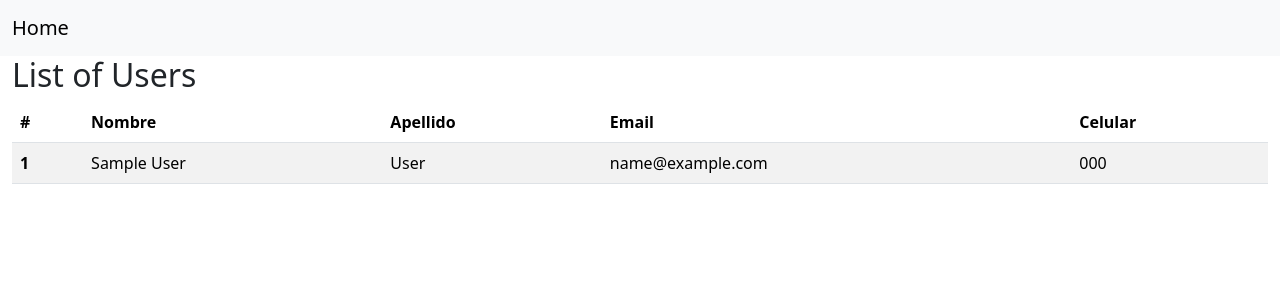
After one commit to panchato/Petru_Webapp, a Flask app: page /list_users in a window 1280 px wide. The commit adds this page. Shown: the top 300 px of the page. Run offline with Flask 3, Linux system fonts and the light colour scheme; tables that the repository leaves empty hold one stand-in row (values such as "Sample post").

Commit message:
Add user interface and minor changes

```diff
--- a/app/routes.py
+++ b/app/routes.py
@@ -3,7 +3,7 @@ import os
 import uuid
 from flask import render_template, redirect, url_for, flash, send_file, request
 from flask_login import login_user, logout_user, login_required, current_user
-from app.forms import LoginForm, AddClientForm, AddGrowerForm, AddVarietyForm, AddRawMaterialPackagingForm, RawMaterialReceptionForm, LotForm, FullTruckWeightForm, LotQCForm
+from app.forms import LoginForm, AddUserForm, AddClientForm, AddGrowerForm, AddVarietyForm, AddRawMaterialPackagingForm, RawMaterialReceptionForm, LotForm, FullTruckWeightForm, LotQCForm
 from app.models import User, Client, Grower, Variety, RawMaterialPackaging, RawMaterialReception, Lot, FullTruckWeight, LotQC
 from app import app, db, bcrypt
 from io import BytesIO
@@ -44,6 +44,28 @@ def logout():
     logout_user()
     flash('Usuario se ha desconectado exitosamente.')
     return redirect(url_for('login'))
+
+@app.route('/add_user', methods=['GET', 'POST'])
+def add_user():
+    form = AddUserForm()
+    if form.validate_on_submit():
+        user = User(
+            name=form.name.data,
+            last_name=form.last_name.data,
+            email=form.email.data,
+            phone_number=form.phone_number.data,
+            password_hash=bcrypt.generate_password_hash(form.password.data),
+        ) # type: ignore
+        db.session.add(user)
+        db.session.commit()
+        flash('User has been added!', 'success')
+        return redirect(url_for('index'))
+    return render_template('add_user.html', title='Add User', form=form)
+
+@app.route('/list_users')
+def list_users():
+    users = User.query.all()  # Fetch all users from the database
+    return render_template('list_users.html', users=users)
 
 @app.route('/add_client', methods=['GET', 'POST'])
 def add_client():
--- a/app/templates/add_grower.html
+++ b/app/templates/add_grower.html
@@ -1,7 +1,7 @@
 {% extends "base.html" %}
 {% block content %}
 <h2>Agregar Nuevo Productor</h2>
-<form method="POST">
+<form method="{{ url_for('add_grower') }}" method="post">
     {{ form.hidden_tag() }}
     <div class="form-group">{{ form.name.label }} {{ form.name(class="form-control") }}</div>
     <div class="form-group">{{ form.tax_id.label }} {{ form.tax_id(class="form-control") }}</div>
--- a/app/templates/add_variety.html
+++ b/app/templates/add_variety.html
@@ -1,7 +1,7 @@
 {% extends "base.html" %}
 {% block content %}
 <h2>Agregar Nueva Variedad</h2>
-<form method="POST">
+<form method="{{ url_for('add_variety') }}" method="post">
     {{ form.hidden_tag() }}
     <div class="form-group">{{ form.name.label }} {{ form.name(class="form-control") }}</div><br>
     <div>{{ form.submit(class="btn btn-primary") }}</div>
--- a/app/templates/base.html
+++ b/app/templates/base.html
@@ -17,6 +17,17 @@
             </button>
             <div class="collapse navbar-collapse" id="navbarSupportedContent">
                 <ul class="navbar-nav me-auto mb-2 mb-lg-0">
+                    {% if current_user.is_authenticated %}
+                    <li class="nav-item dropdown">
+                        <a class="nav-link dropdown-toggle" href="#" role="button" data-bs-toggle="dropdown" aria-expanded="false">
+                            Usuarios
+                        </a>
+                            <ul class="dropdown-menu">
+                                <li><a class="dropdown-item" href="{{ url_for('add_user') }}">Agregar Nuevo Cliente</a></li>
+                                <li><a class="dropdown-item" href="{{ url_for('list_users') }}">Listado de Clientes</a></li>
+                            </ul>
+                    </li>
+                    {% endif %}
                     {% if current_user.is_authenticated %}
                     <li class="nav-item dropdown">
                         <a class="nav-link dropdown-toggle" href="#" role="button" data-bs-toggle="dropdown" aria-expanded="false">
--- a/app/templates/list_clients.html
+++ b/app/templates/list_clients.html
@@ -1,7 +1,6 @@
 {% extends "base.html" %}
 {% block content %}
 <h2>Listado de Clientes</h2>
-
 <table class="table table-striped">
     <thead>
         <tr>
--- a/app/templates/list_growers.html
+++ b/app/templates/list_growers.html
@@ -1,8 +1,7 @@
 {% extends "base.html" %}
 {% block content %}
 <h2>Listado de Productores</h2>
-
-<table class="table">
+<table class="table table-striped">
     <thead>
         <tr>
             <th scope="col">#</th>
--- a/app/templates/list_raw_material_packagings.html
+++ b/app/templates/list_raw_material_packagings.html
@@ -1,8 +1,7 @@
 {% extends "base.html" %}
 {% block content %}
 <h2>Listado de Envases Matera Prima</h2>
-
-<table class="table">
+<table class="table table-striped">
     <thead>
         <tr>
             <th scope="col">#</th>
--- /dev/null
+++ b/app/templates/list_users.html
@@ -0,0 +1,30 @@
+{% extends "base.html" %}
+{% block content %}
+<h2>List of Users</h2>
+<table class="table table-striped">
+    <thead>
+        <tr>
+            <th scope="col">#</th>
+            <th scope="col">Nombre</th>
+            <th scope="col">Apellido</th>
+            <th scope="col">Email</th>
+            <th scope="col">Celular</th>
+        </tr>
+    </thead>
+    <tbody>
+        {% for user in users %}
+        <tr>
+            <th scope="row">{{ loop.index }}</th>
+            <td>{{ user.name }}</td>
+            <td>{{ user.last_name }}</td>
+            <td>{{ user.email }}</td>
+            <td>{{ user.phone_number }}</td>
+        </tr>
+        {% else %}
+        <tr>
+            <td colspan="6">No hay usuarios en la base de datos.</td>
+        </tr>
+        {% endfor %}
+    </tbody>
+</table>
+{% endblock %}
--- a/app/templates/list_varieties.html
+++ b/app/templates/list_varieties.html
@@ -1,8 +1,7 @@
 {% extends "base.html" %}
 {% block content %}
 <h2>Listado de Variedades</h2>
-
-<table class="table">
+<table class="table table-striped">
     <thead>
         <tr>
             <th scope="col">#</th>
```
Also changed, not shown: app/forms.py (+9 -1 lines), app/models.py (+4 -4 lines), app/templates/add_user.html (added, +13 -0 lines).
